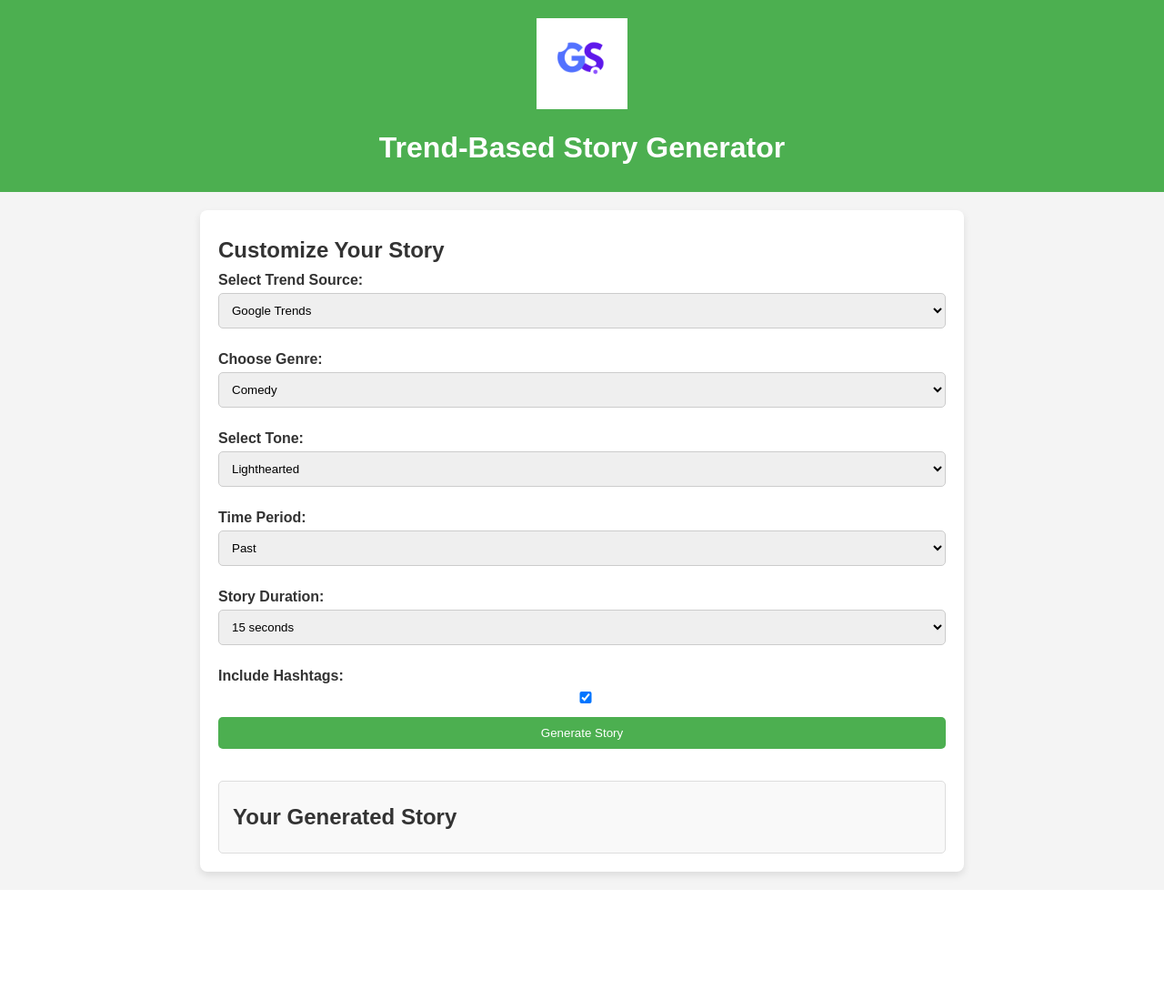
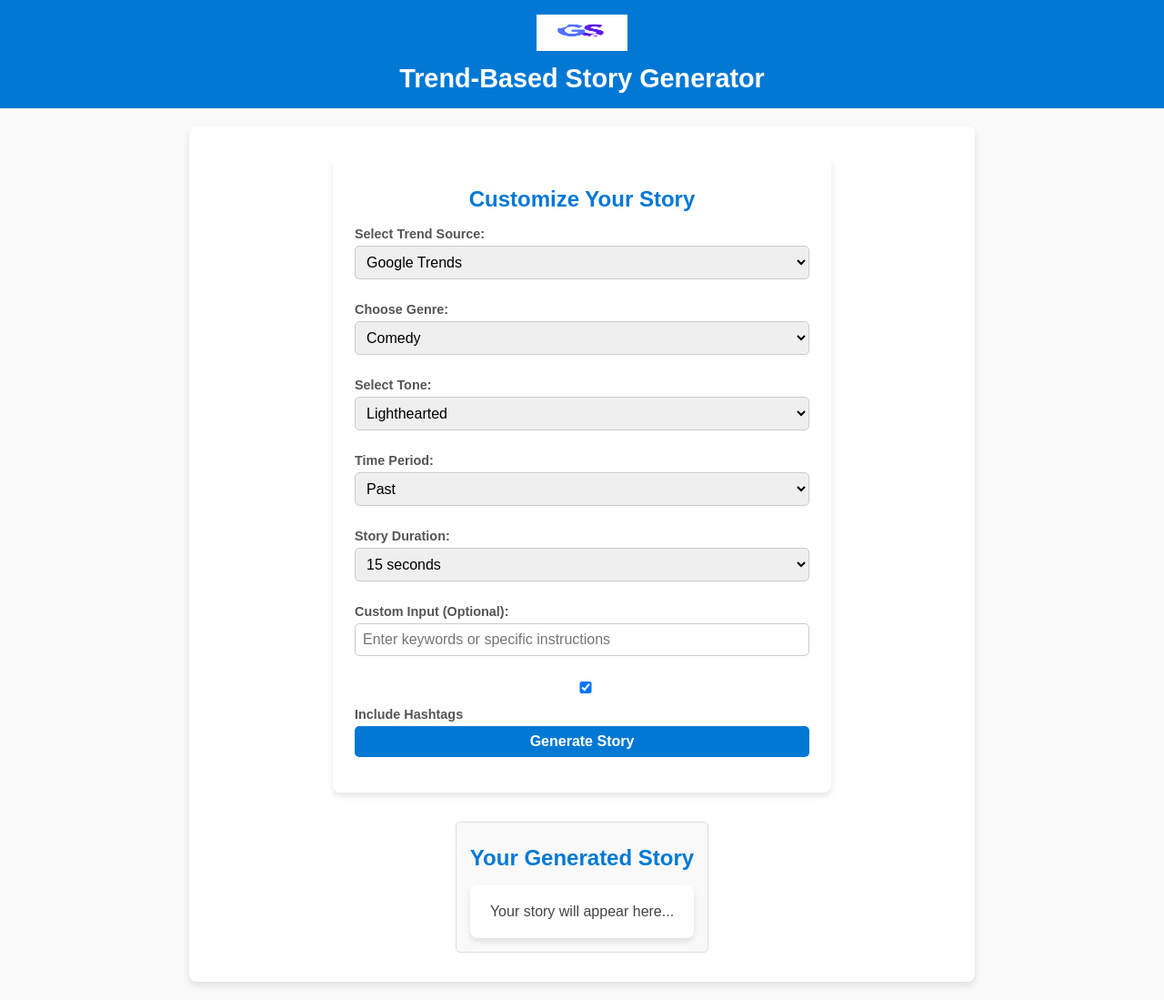
Before and after one commit to editorrylix/trendy-story-generator, a Flask app: page / in a window 1280 px wide. Shown: the whole page at 91% size. Before the commit the page ends 968 px from the top, so only its background shows below. Run offline with Flask 3, Linux system fonts and the light colour scheme.

Commit message:
Update index.html

```diff
--- a/templates/index.html
+++ b/templates/index.html
@@ -5,6 +5,113 @@
     <meta name="viewport" content="width=device-width, initial-scale=1.0">
     <title>Trend-Based Story Generator</title>
     <link rel="stylesheet" href="{{ url_for('static', filename='css/styles.css') }}">
+    <style>
+        /* Minimalist Styling */
+        body {
+            font-family: Arial, sans-serif;
+            margin: 0;
+            padding: 0;
+            background-color: #f9f9f9;
+            color: #333;
+        }
+
+        header {
+            text-align: center;
+            padding: 1rem 0;
+            background-color: #0078d4;
+            color: #fff;
+        }
+
+        header .logo {
+            height: 40px;
+            margin-bottom: 10px;
+        }
+
+        h1 {
+            margin: 0;
+            font-size: 1.8rem;
+            font-weight: 600;
+        }
+
+        main {
+            display: flex;
+            flex-direction: column;
+            align-items: center;
+            padding: 2rem;
+        }
+
+        .form-container {
+            background: #fff;
+            padding: 1.5rem;
+            border-radius: 8px;
+            box-shadow: 0px 4px 6px rgba(0, 0, 0, 0.1);
+            width: 100%;
+            max-width: 500px;
+        }
+
+        .form-container h2 {
+            text-align: center;
+            margin-bottom: 1rem;
+            color: #0078d4;
+        }
+
+        label {
+            display: block;
+            margin: 10px 0 5px;
+            font-size: 0.9rem;
+            color: #555;
+        }
+
+        select, input[type="text"], button {
+            width: 100%;
+            padding: 8px;
+            margin-bottom: 15px;
+            border: 1px solid #ccc;
+            border-radius: 5px;
+            font-size: 1rem;
+            box-sizing: border-box;
+        }
+
+        input[type="checkbox"] {
+            margin-right: 5px;
+        }
+
+        button {
+            background-color: #0078d4;
+            color: #fff;
+            border: none;
+            cursor: pointer;
+            font-weight: bold;
+        }
+
+        button:hover {
+            background-color: #005ea8;
+        }
+
+        .story-result {
+            margin-top: 2rem;
+            text-align: center;
+        }
+
+        .story-result h2 {
+            font-size: 1.5rem;
+            color: #0078d4;
+            margin-bottom: 1rem;
+        }
+
+        #story-content {
+            white-space: pre-wrap;
+            background: #fff;
+            padding: 1rem;
+            border-radius: 8px;
+            box-shadow: 0px 4px 6px rgba(0, 0, 0, 0.1);
+            font-size: 1rem;
+            color: #444;
+            line-height: 1.6;
+            max-width: 500px;
+            margin: 0 auto;
+        }
+    </style>
 </head>
 <body>
     <!-- Header -->
@@ -15,12 +122,13 @@
 
     <!-- Main Content -->
     <main>
-        <section class="story-options">
+        <!-- Story Options Form -->
+        <div class="form-container">
             <h2>Customize Your Story</h2>
-            <form id="story-form">
+
             <!-- Trend Source -->
             <label for="trend-source">Select Trend Source:</label>
-                <select id="trend-source" name="trendSource" required>
+            <select id="trend-source">
                 <option value="google_trends">Google Trends</option>
                 <option value="tiktok_api">TikTok API</option>
                 <option value="reddit_api">Reddit API</option>
@@ -28,54 +136,92 @@
 
             <!-- Genre -->
             <label for="genre">Choose Genre:</label>
-                <select id="genre" name="genre" required>
-                    <option value="Comedy">Comedy</option>
-                    <option value="Horror">Horror</option>
-                    <option value="Motivational">Motivational</option>
-                    <option value="Mystery">Mystery</option>
+            <select id="genre">
+                <option>Comedy</option>
+                <option>Horror</option>
+                <option>Motivational</option>
+                <option>Mystery</option>
             </select>
 
             <!-- Tone -->
             <label for="tone">Select Tone:</label>
-                <select id="tone" name="tone" required>
-                    <option value="Lighthearted">Lighthearted</option>
-                    <option value="Dark">Dark</option>
-                    <option value="Inspirational">Inspirational</option>
+            <select id="tone">
+                <option>Lighthearted</option>
+                <option>Dark</option>
+                <option>Inspirational</option>
             </select>
 
             <!-- Time Period -->
             <label for="time-period">Time Period:</label>
-                <select id="time-period" name="timePeriod" required>
-                    <option value="Past">Past</option>
-                    <option value="Present">Present</option>
-                    <option value="Future">Future</option>
+            <select id="time-period">
+                <option>Past</option>
+                <option>Present</option>
+                <option>Future</option>
             </select>
 
             <!-- Duration -->
             <label for="duration">Story Duration:</label>
-                <select id="duration" name="duration" required>
+            <select id="duration">
                 <option value="15">15 seconds</option>
                 <option value="30">30 seconds</option>
                 <option value="60">1 minute</option>
             </select>
 
+            <!-- Custom Input -->
+            <label for="custom-input">Custom Input (Optional):</label>
+            <input type="text" id="custom-input" placeholder="Enter keywords or specific instructions">
+
             <!-- Hashtag Option -->
-                <label for="hashtags">Include Hashtags:</label>
-                <input type="checkbox" id="hashtags" name="includeHashtags" checked>
+            <label>
+                <input type="checkbox" id="hashtags" checked>
+                Include Hashtags
+            </label>
 
             <!-- Generate Button -->
-                <button type="submit" id="generate-btn" aria-label="Generate Story">Generate Story</button>
-            </form>
-        </section>
+            <button id="generate-btn">Generate Story</button>
+        </div>
 
-        <!-- Story Display -->
+        <!-- Story Result Display -->
         <section id="story-result" class="story-result">
             <h2>Your Generated Story</h2>
-            <div id="story-content"></div>
+            <div id="story-content">Your story will appear here...</div>
         </section>
     </main>
 
     <!-- JavaScript -->
-    <script src="{{ url_for('static', filename='js/script.js') }}"></script>
+    <script>
+        document.getElementById("generate-btn").addEventListener("click", () => {
+            const trendSource = document.getElementById("trend-source").value;
+            const genre = document.getElementById("genre").value;
+            const tone = document.getElementById("tone").value;
+            const timePeriod = document.getElementById("time-period").value;
+            const duration = document.getElementById("duration").value;
+            const includeHashtags = document.getElementById("hashtags").checked;
+            const customInput = document.getElementById("custom-input").value;
+
+            // Send data to backend
+            fetch("/generate", {
+                method: "POST",
+                headers: { "Content-Type": "application/json" },
+                body: JSON.stringify({
+                    trendSource,
+                    genre,
+                    tone,
+                    timePeriod,
+                    duration,
+                    includeHashtags,
+                    customInput
+                }),
+            })
+                .then((response) => response.json())
+                .then((data) => {
+                    document.getElementById("story-content").innerText = data.story;
+                })
+                .catch((error) => {
+                    console.error("Error:", error);
+                    document.getElementById("story-content").innerText = "Failed to generate story. Try again!";
+                });
+        });
+    </script>
 </body>
 </html>
```
Lines whose indentation alone changed are shown as unchanged.
